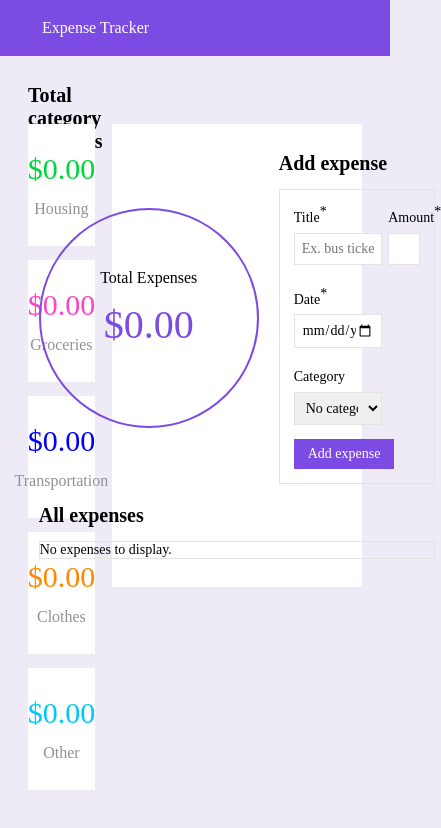
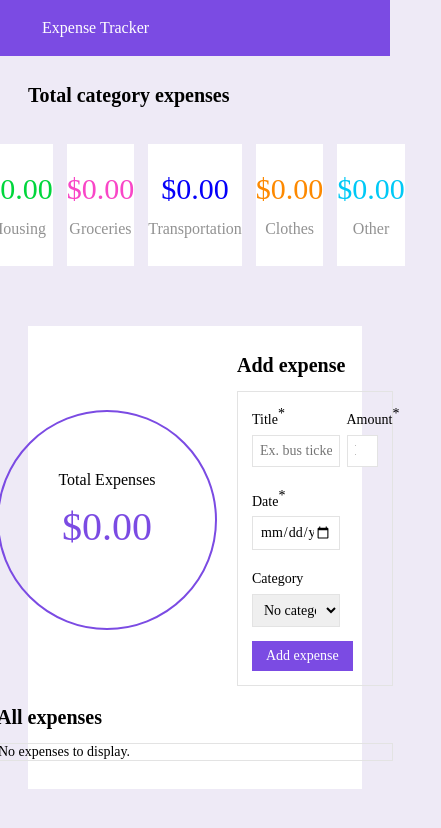
Before and after one commit to jenny-berggreen/240412_assignment_expenseTracker, a React (Vite) app: page / in a window 390 px wide. Shown: the top 828 px of the page, 441 px wide, since content can reach past the window. Built offline with nearby package versions, Linux system fonts and the light colour scheme.

Commit message:
Style classes for smaller desktop screens

```diff
--- a/src/App.module.css
+++ b/src/App.module.css
@@ -56,3 +56,23 @@ body {
 	align-items: flex-start;
 	gap: 1rem;
 }
+
+@media(max-width: 1260px) {
+	.gap_header {
+		height: 60px;
+	}
+}
+
+@media(max-width: 1024px) {
+	.main_container {
+		flex-direction: column;
+	}
+
+	.category_container {
+		width: 100%;
+	}
+
+	.form_and_list_section {
+		width: 100%;
+	}
+}
--- a/src/styles/categoryExpenses.module.css
+++ b/src/styles/categoryExpenses.module.css
@@ -37,3 +37,9 @@
 .category_title {
 	color: rgb(146, 146, 146);
 }
+
+@media(max-width: 1024px) {
+	.categories_container {
+		flex-direction: row;
+	}
+}
```
